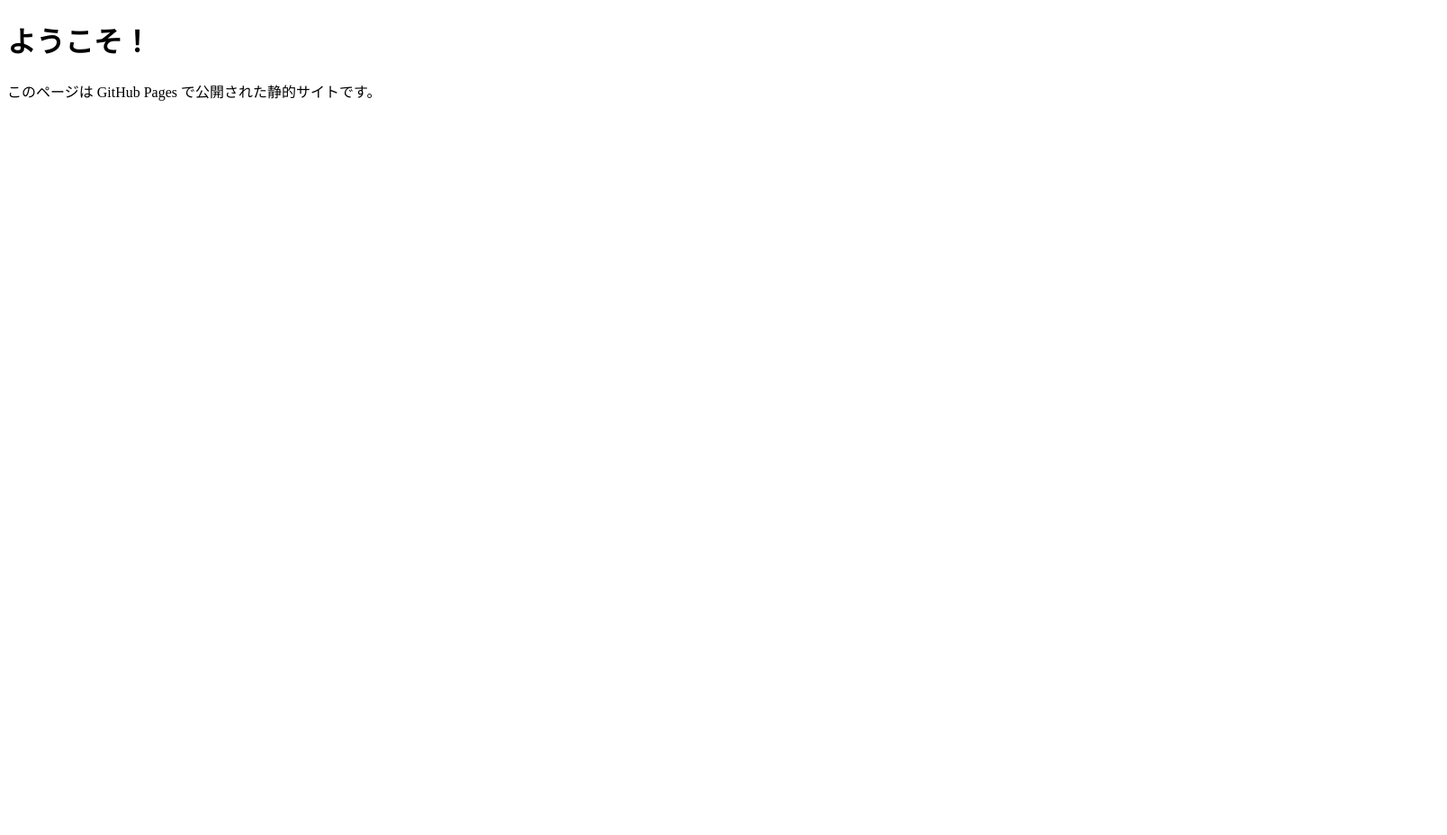
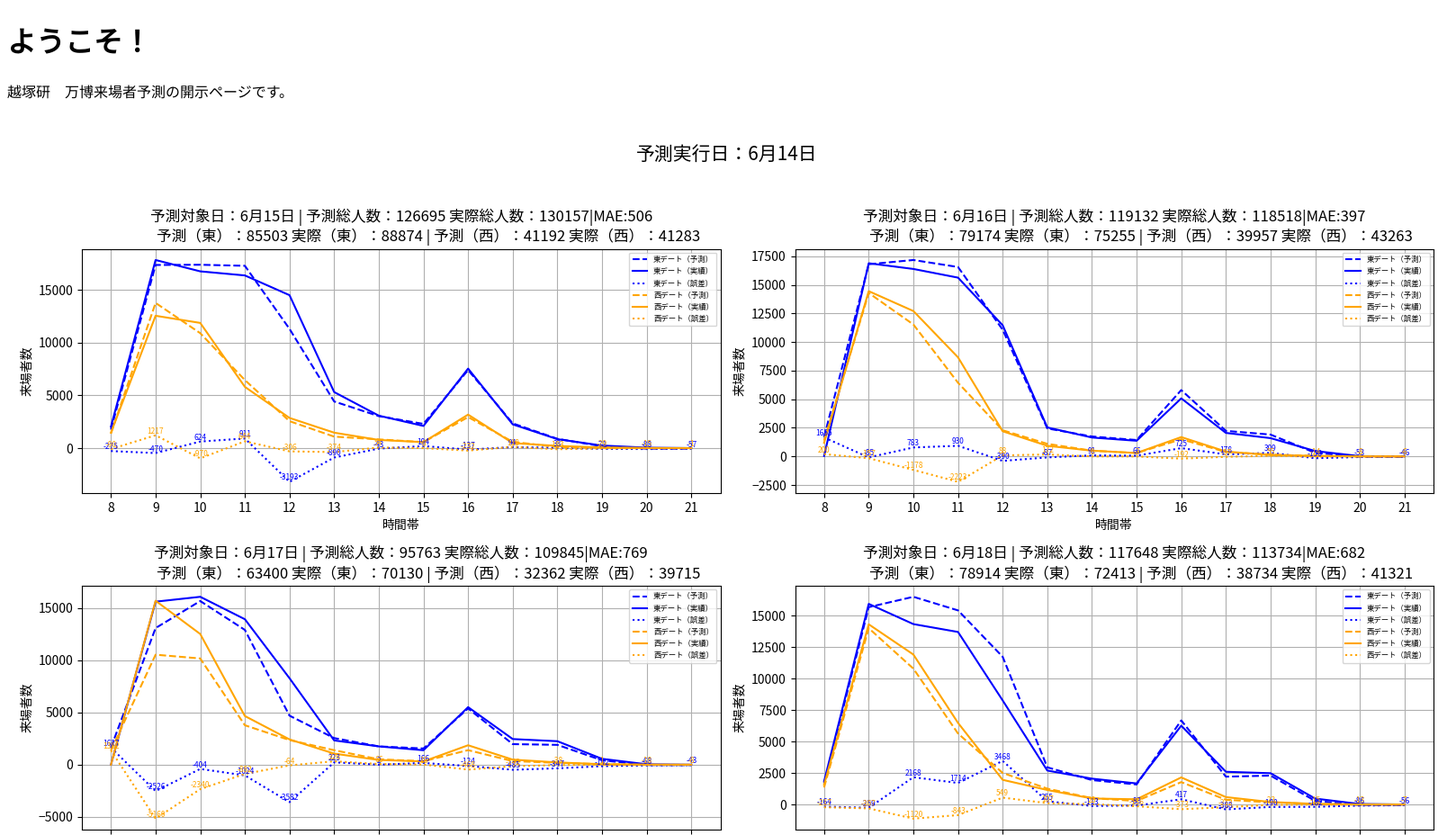
Before and after one commit to Koshizuka-lab/Osaka_EXPO2025_Visitor_Prediction, a plain HTML site: page index.html in a window 1280 px wide. Shown: the top 928 px of the page at 90% size, 1608 px wide, since content can reach past the window. Before the commit the page ends 800 px from the top, so only its background shows below. Drawn offline with Linux system fonts and the light colour scheme.

Commit message:
Update index.html

```diff
--- a/index.html
+++ b/index.html
@@ -6,6 +6,8 @@
 </head>
 <body>
   <h1>ようこそ！</h1>
-  <p>このページは GitHub Pages で公開された静的サイトです。</p>
+  <p>越塚研　万博来場者予測の開示ページです。</p>
+    <img src="images/06_14_prediction.png" alt="614予測">
+
 </body>
 </html>
```
